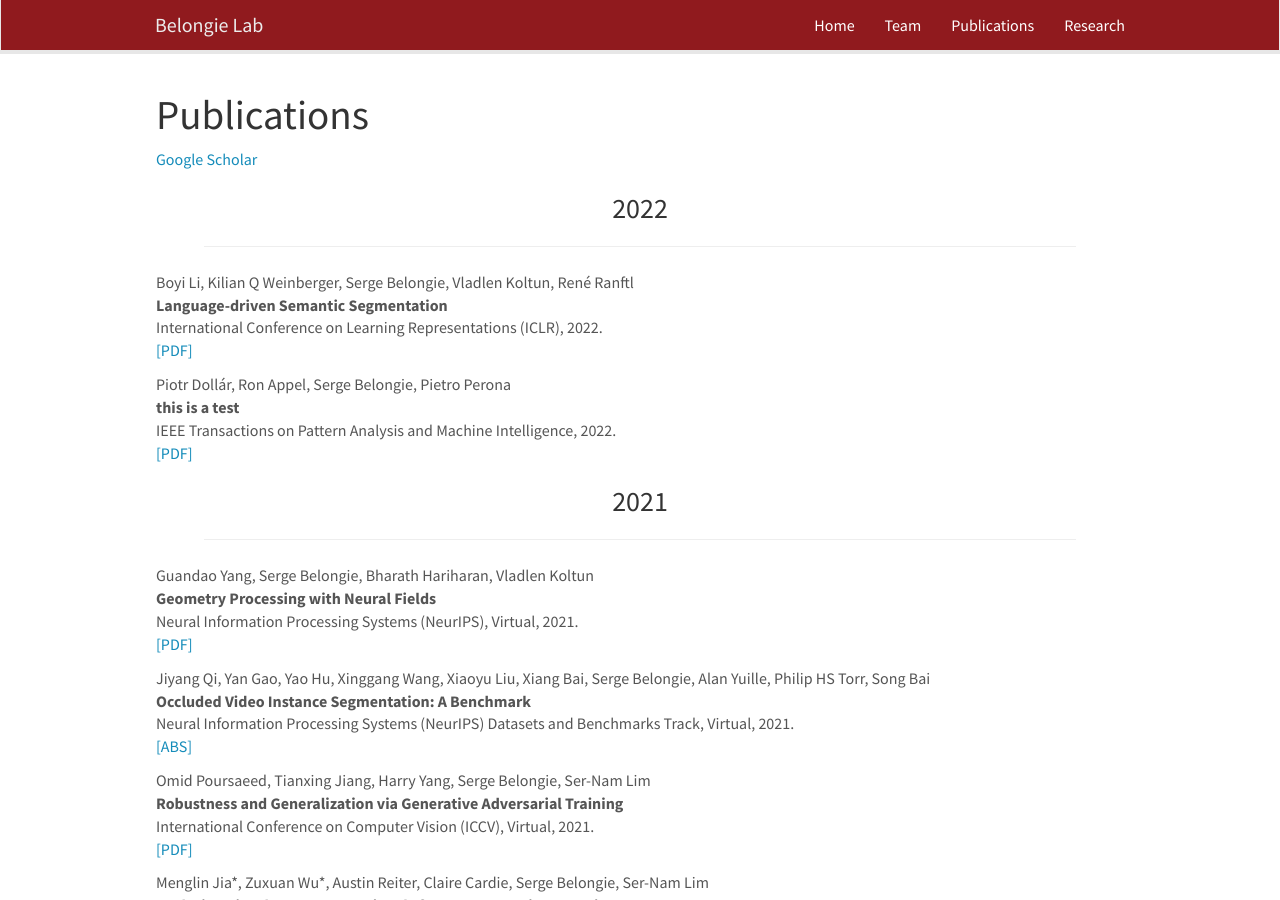
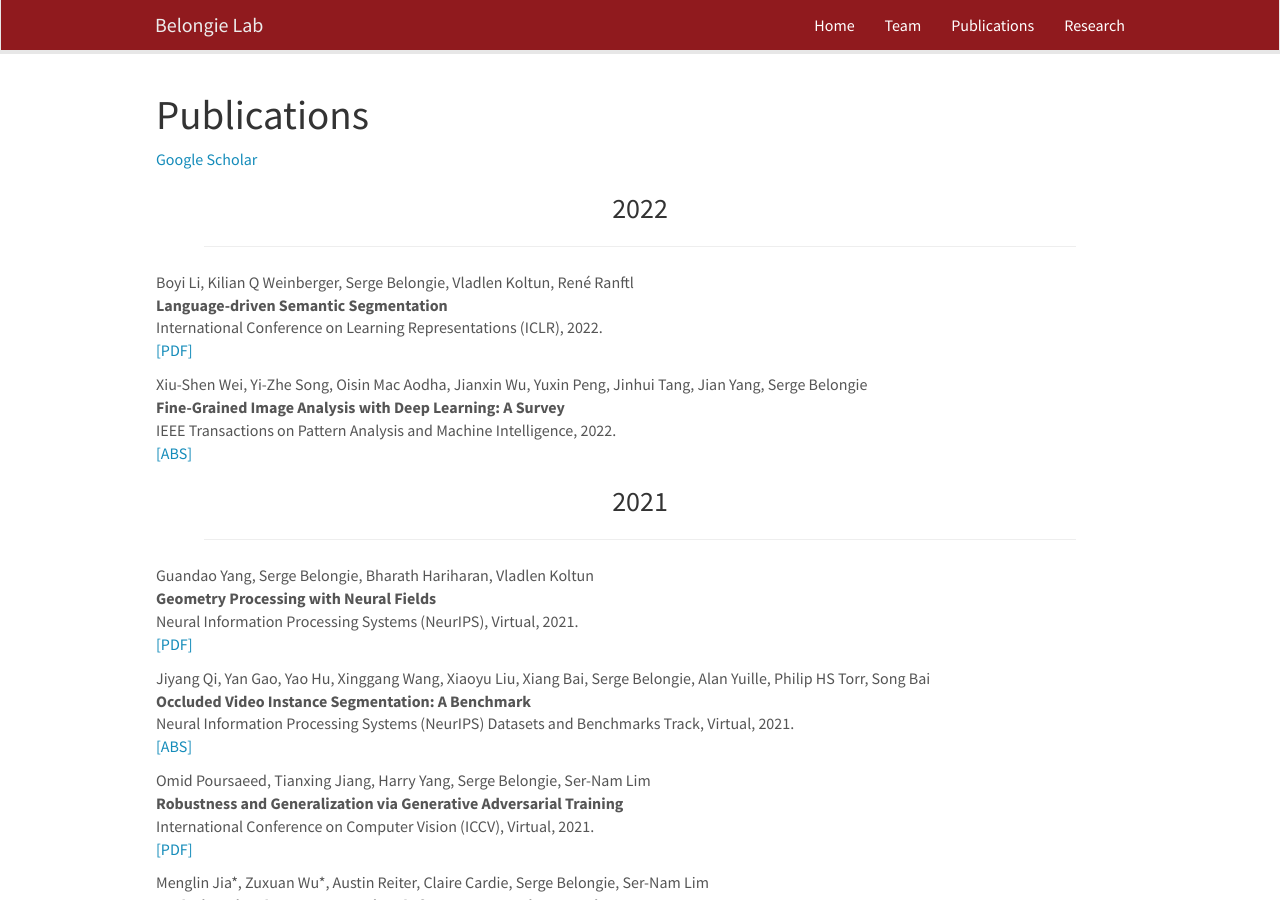
Before and after one commit to BelongieLab/belongielab.github.io, a Jekyll site: the page built from _pages/publications.md, in a window 1280 px wide and 900 px high. Built offline with Jekyll 4.4.1, drawn with Linux system fonts in a browser that asks for light colours; nearby versions of some CDN libraries.

Commit message:
added Wei2022

```diff
--- a/_data/publist.yml
+++ b/_data/publist.yml
@@ -8,16 +8,15 @@
   title: Language-driven Semantic Segmentation
   venue: 'International Conference on Learning Representations (ICLR), '
   year: '2022'
-- author: "Piotr Doll\xE1r, Ron Appel, Serge Belongie, Pietro Perona"
-  date: 'to appear'
+- author: "Xiu-Shen Wei, Yi-Zhe Song, Oisin Mac Aodha, Jianxin Wu, Yuxin Peng, Jinhui Tang, Jian Yang, Serge Belongie"
   journal: IEEE Transactions on Pattern Analysis and Machine Intelligence
   keywords: ''
   link:
-    display: PDF
-    url: /se3/wp-content/uploads/2014/09/DollarPAMI14pyramids_0.pdf
+    display: ABS
+    url: https://arxiv.org/abs/2111.06119
   pub_type: article
   ref: Wei2022
-  title: this is a test
+  title: "Fine-Grained Image Analysis with Deep Learning: A Survey"
   venue: 'IEEE Transactions on Pattern Analysis and Machine Intelligence, '
   year: '2022'
 - author: "Riccardo de Lutio, John Y. Park, Kimberly A. Watson, Stefano D'Aronco, Jan D. Wegner, Jan J. Wieringa, Melissa Tulig, Richard L. Pyle, Timothy J. Gallaher, Gillian Brown, Gordon Guymer, Andrew Franks, Dhahara Ranatunga, Yumiko Baba, Serge J. Belongie, Fabi\xE1n A. Michelangeli, Barbara A. Ambrose, Damon P. Little"
```
